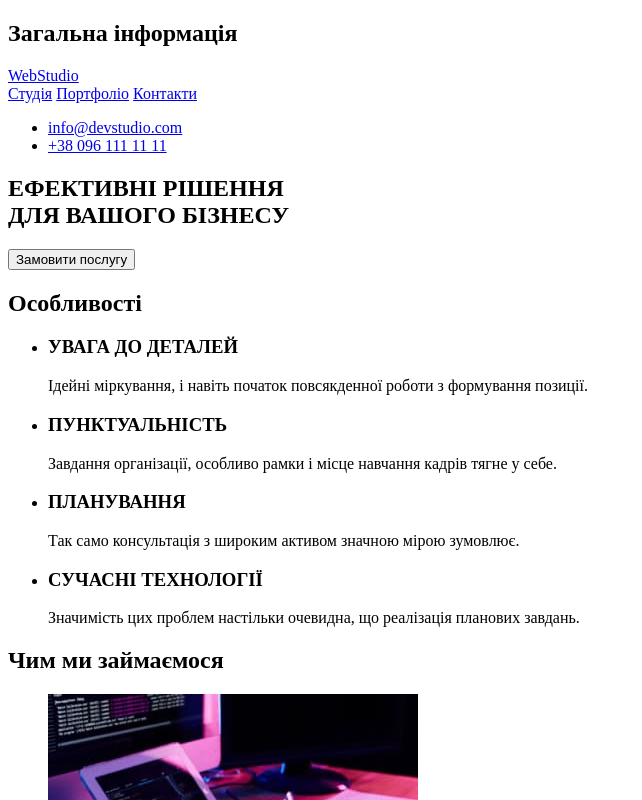
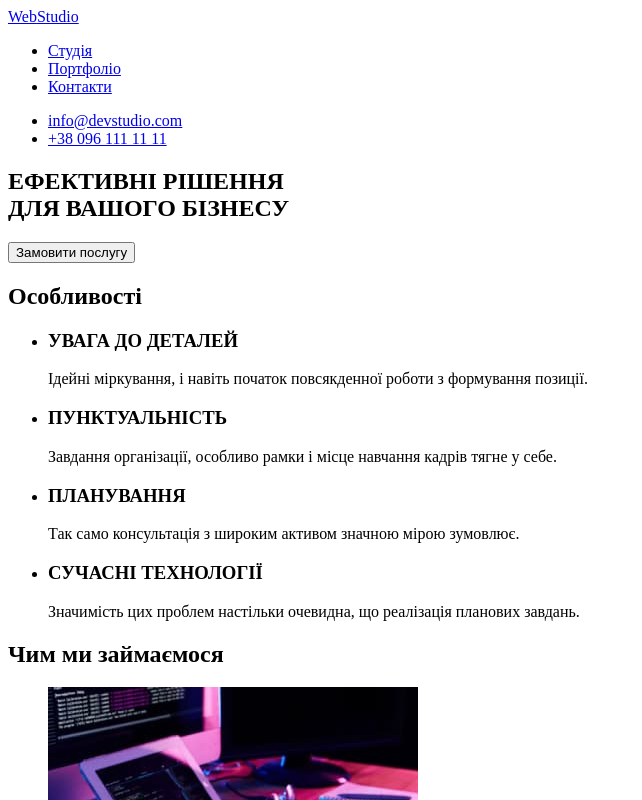
Before and after one commit to Shuricella/GO-IT_HTML-CSS_2022, a plain HTML site: page goit-markup-hw-01/index.html in a window 1280 px wide. Shown: the top 800 px of the page, without its empty margins (0-642 px from the left). Drawn offline with Linux system fonts and the light colour scheme.

Commit message:
commit_22/09/22_(23-02)

```diff
--- a/goit-markup-hw-01/index.html
+++ b/goit-markup-hw-01/index.html
@@ -6,25 +6,23 @@
     <meta name="viewport" content="width=device-width, initial-scale=1.0">
     <title>WebStudio</title>
 </head>
+
 <body>
 
     <header>
-        <section>
-            <h2>Загальна інформація</h2>
-
+        <nav>
             <a href="./"><span>Web</span>Studio</a>
-
-            <nav>
-                <a href="#">Студія</a>
-                <a href="#">Портфоліо</a>
-                <a href="#">Контакти</a>
+            <ul>
+                <li><a href="#">Студія</a></li>
+                <li><a href="#">Портфоліо</a></li>
+                <li><a href="#">Контакти</a></li>
+            </ul>
         </nav>
 
         <ul>
             <li><a href="mailto:info@devstudio.com">info@devstudio.com</a></li>
             <li><a href="tel:+380961111111">+38 096 111 11 11</a></li>
         </ul>
-        </section>
     </header>
 
     <main>
@@ -93,16 +91,15 @@
     </main>
 
     <footer>
-        <section>
-            <h2>Підвал сайту</h2>
-
         <a href="./"><span>Web</span>Studio</a>
 
         <address>
+            <ul>
+                <li>
+                    <a href="https://goo.gl/maps/CPtrU1FHBa2aNyZL9" target="_blank" rel="noopener noreferrer nofollow">
                         м. Київ, пр-т Лесі Українки, 26
-            </address>
-
-            <ul>
+                    </a>
+                </li>
                 <li>
                     <a href="mailto:info@devstudio.com">info@devstudio.com</a>
                 </li>
@@ -110,7 +107,7 @@
                     <a href="tel:+380961111111">+38 096 111 11 11</a>
                 </li>
             </ul>
-        </section>
+        </address>
     </footer>
 
 </body>
```
Lines whose indentation alone changed are shown as unchanged.
